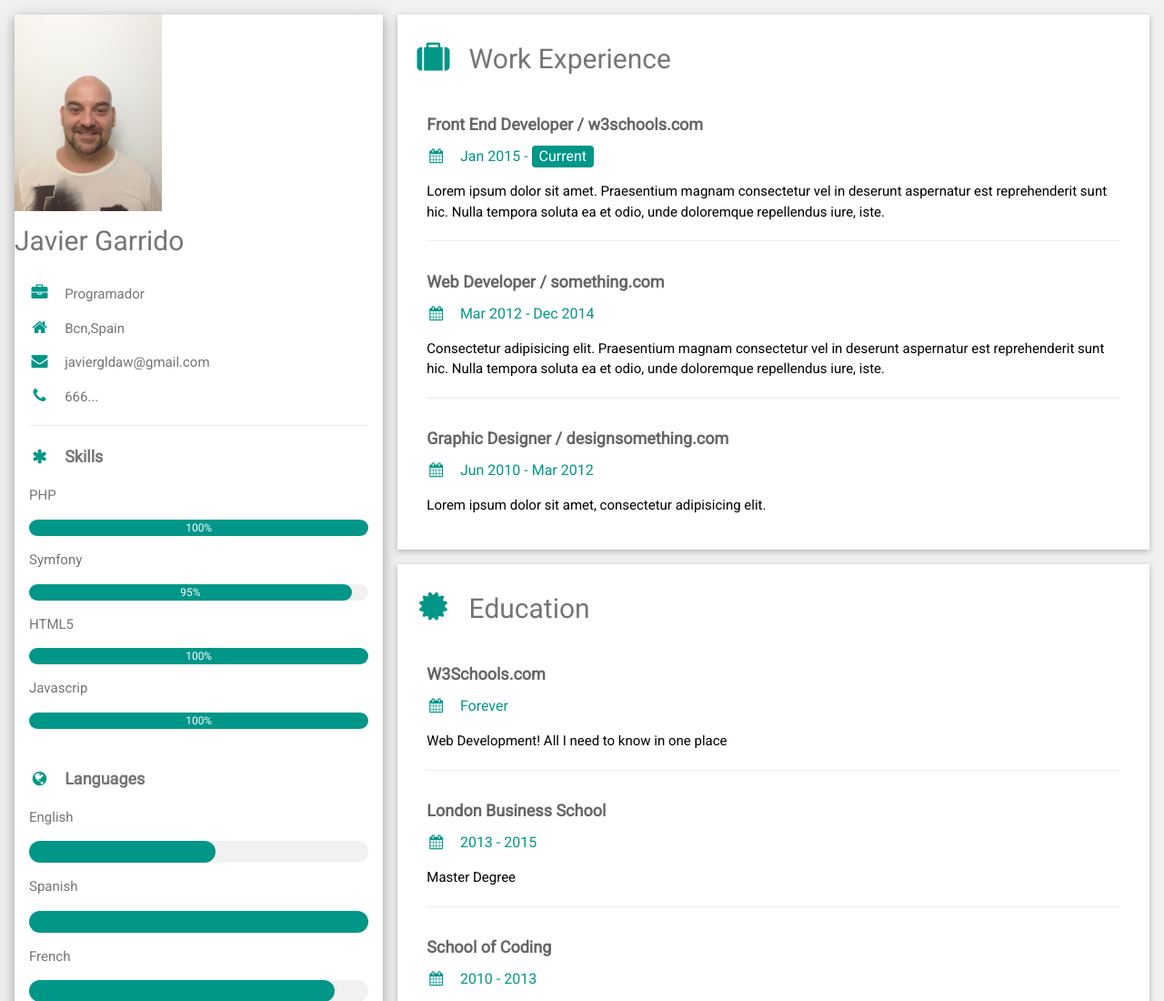
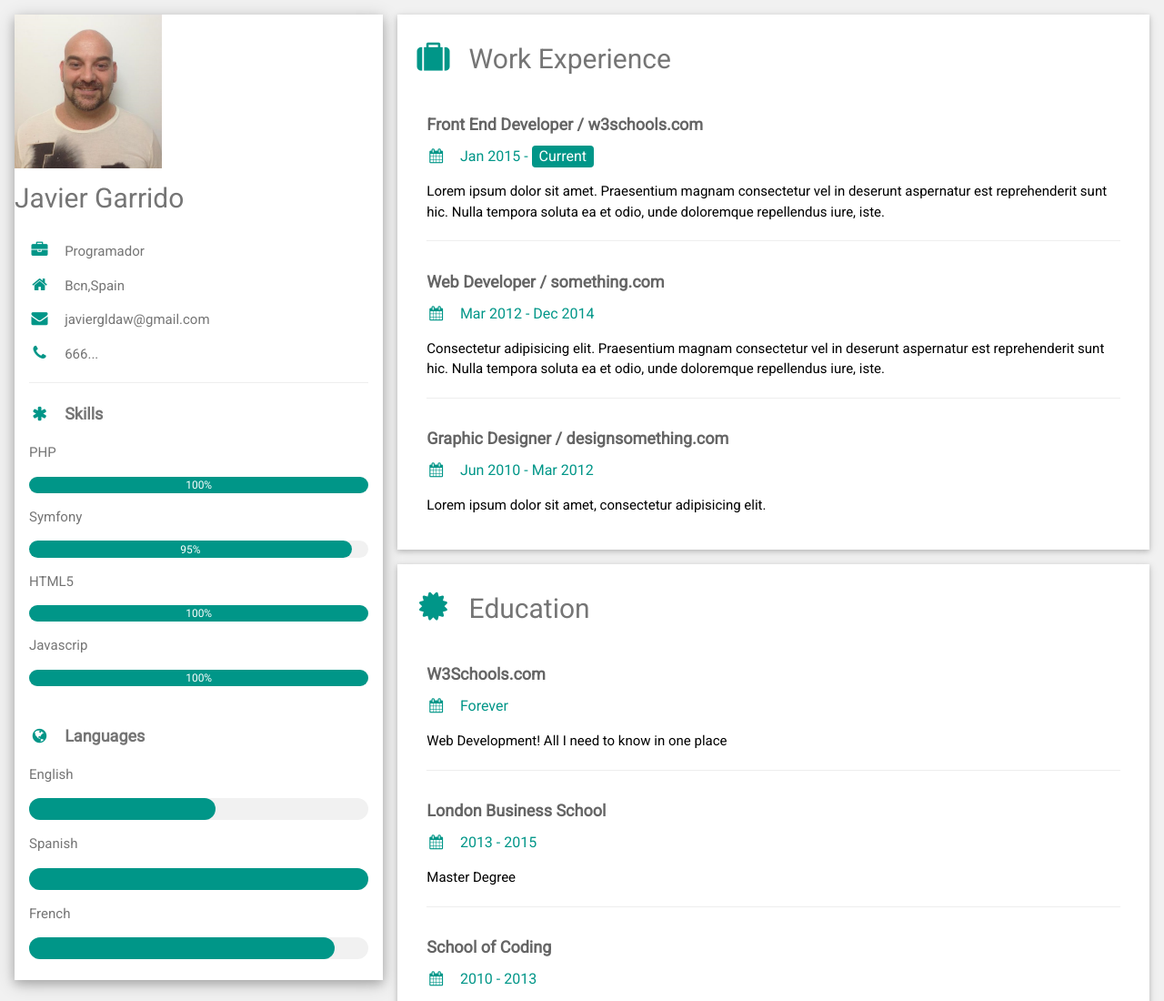
Before and after one commit to JavierGLDaw/curriculumweb, a plain HTML site: page index.html in a window 1280 px wide. Shown: the top 1100 px of the page at 91% size. Drawn offline with nearby package versions, Linux system fonts and the light colour scheme.

Commit message:
cambio extension foto2

```diff
--- a/index.html
+++ b/index.html
@@ -22,7 +22,7 @@ html,body,h1,h2,h3,h4,h5,h6 {font-family: "Roboto", sans-serif}
 
       <div class="w3-white w3-text-grey w3-card-4">
         <div class="w3-display-container">
-          <img src="w3images/javier.jpg" style="width:40%" alt="Avatar">
+          <img src="w3images/javiercv.jpeg" style="width:40%" alt="Avatar">
         </div>
         <h2>Javier Garrido</h2>
         <div class="w3-container">
```
Also changed, not shown: w3images/javier.JPG (deleted), w3images/javiercv.jpeg (added).
